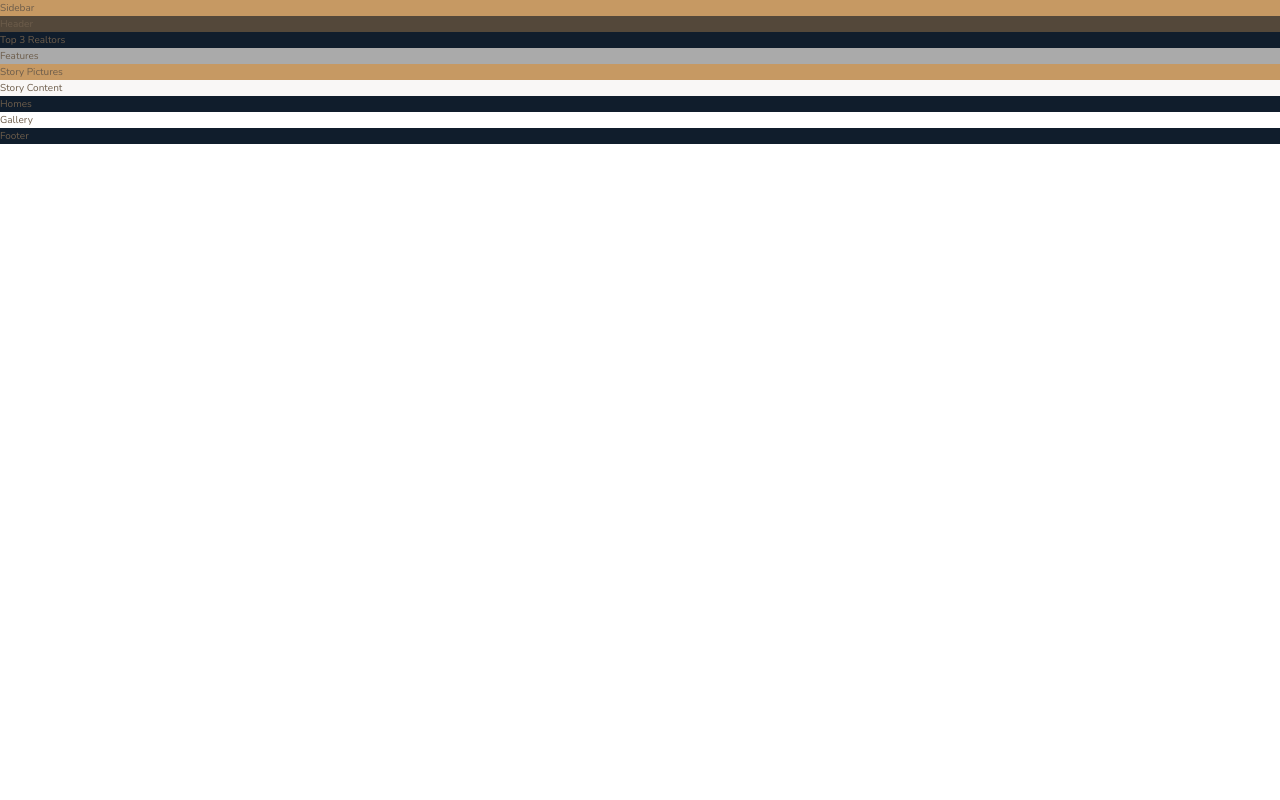
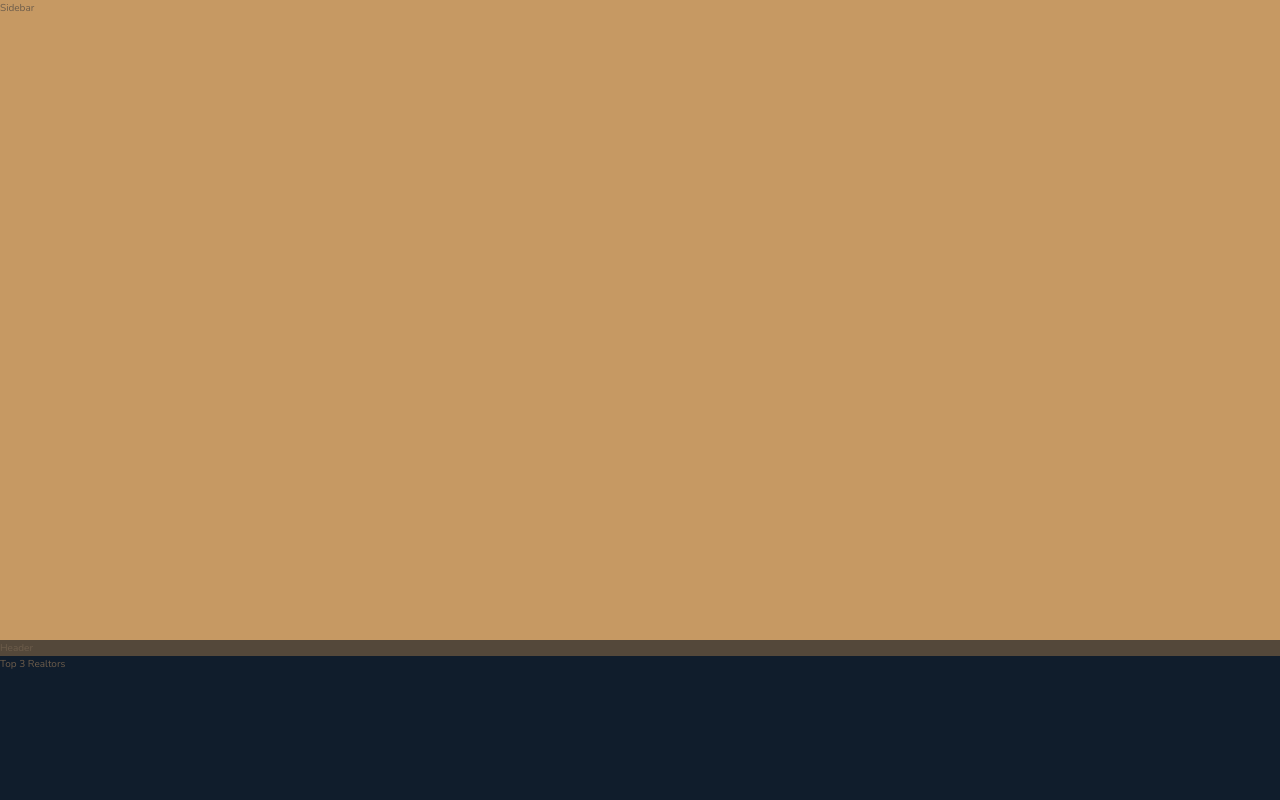
Before and after one commit to smarigowda/CSSGridLayout, a website: page src/Nexter/starter/index.html in a window 1280 px wide. Shown: the top 800 px of the page. Drawn offline with nearby package versions, Linux system fonts and the light colour scheme.

Commit message:
CSSGRID-11 grid rows defined

```diff
--- a/src/Nexter/starter/css/style.css
+++ b/src/Nexter/starter/css/style.css
@@ -12,6 +12,10 @@ html {
   color: #6D5D4B;
   font-weight: 300;
   line-height: 1.6; }
+
+.container {
+  display: grid;
+  grid-template-rows: 80vh min-content 40vw repeat(3, min-content); }
 
 .sidebar {
   background-color: #c69963; }
--- a/src/Nexter/starter/sass/_base.scss
+++ b/src/Nexter/starter/sass/_base.scss
@@ -30,3 +30,8 @@ html {
     font-weight: 300;
     line-height: 1.6;
 }
+
+.container {
+    display: grid;
+    grid-template-rows: 80vh min-content 40vw repeat(3,min-content);
+}
```
